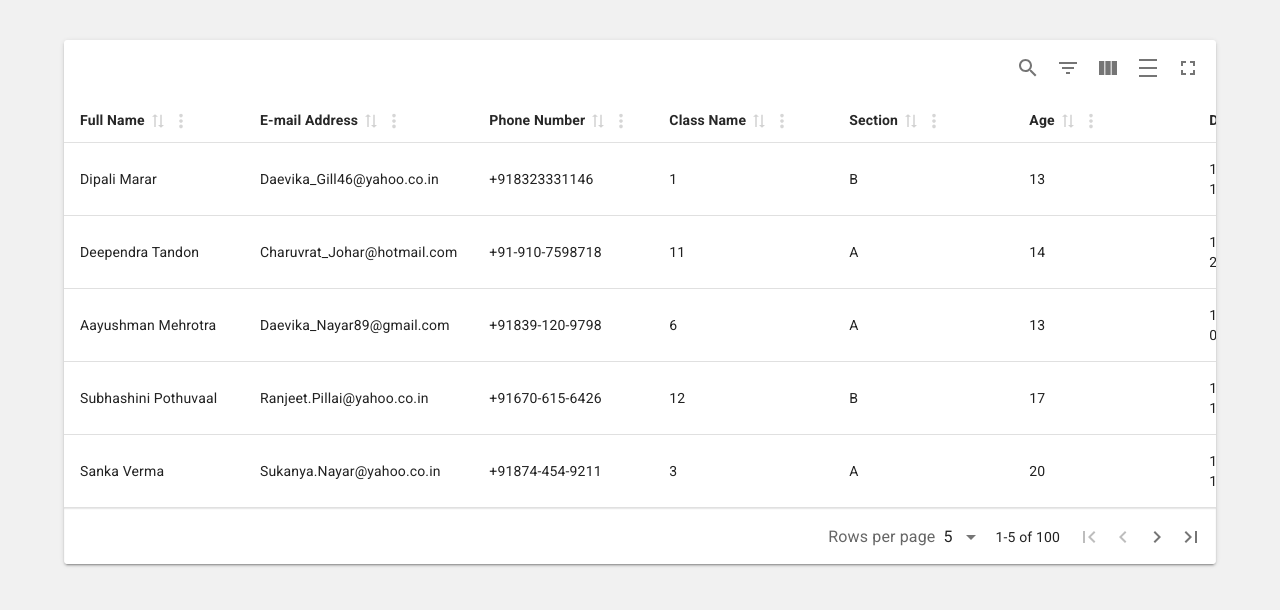
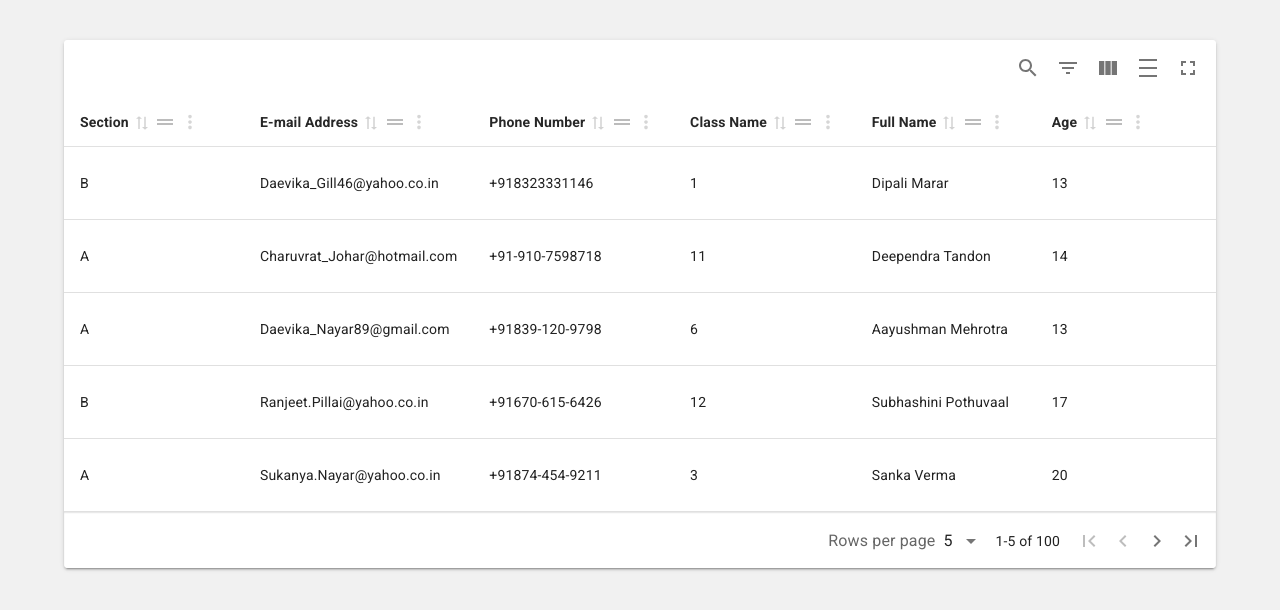
Before and after one commit to toofaniCoder/react-material-table, a React (Vite) app: page / in a window 1280 px wide. Shown: the top 610 px of the page. Built offline with nearby package versions, Linux system fonts and the light colour scheme.

Commit message:
column ordering and dragging feature implemented

```diff
--- a/src/App.jsx
+++ b/src/App.jsx
@@ -65,9 +65,9 @@ function App() {
         header: "Street Address",
       },
       {
-        accessorKey:"address.state",
-        header:"State Name"
-      }
+        accessorKey: "address.state",
+        header: "State Name",
+      },
     ],
     []
   );
@@ -75,7 +75,11 @@ function App() {
   const table = useMaterialReactTable({
     columns,
     data: STUDENTS,
-    initialState: { pagination: { pageSize: 5, pageIndex: 0 } },
+    enableColumnOrdering: true,
+    initialState: {
+      columnOrder: ["section", "email", "phone", "standard"],
+      pagination: { pageSize: 5, pageIndex: 0 },
+    },
   });
 
   return (
```
